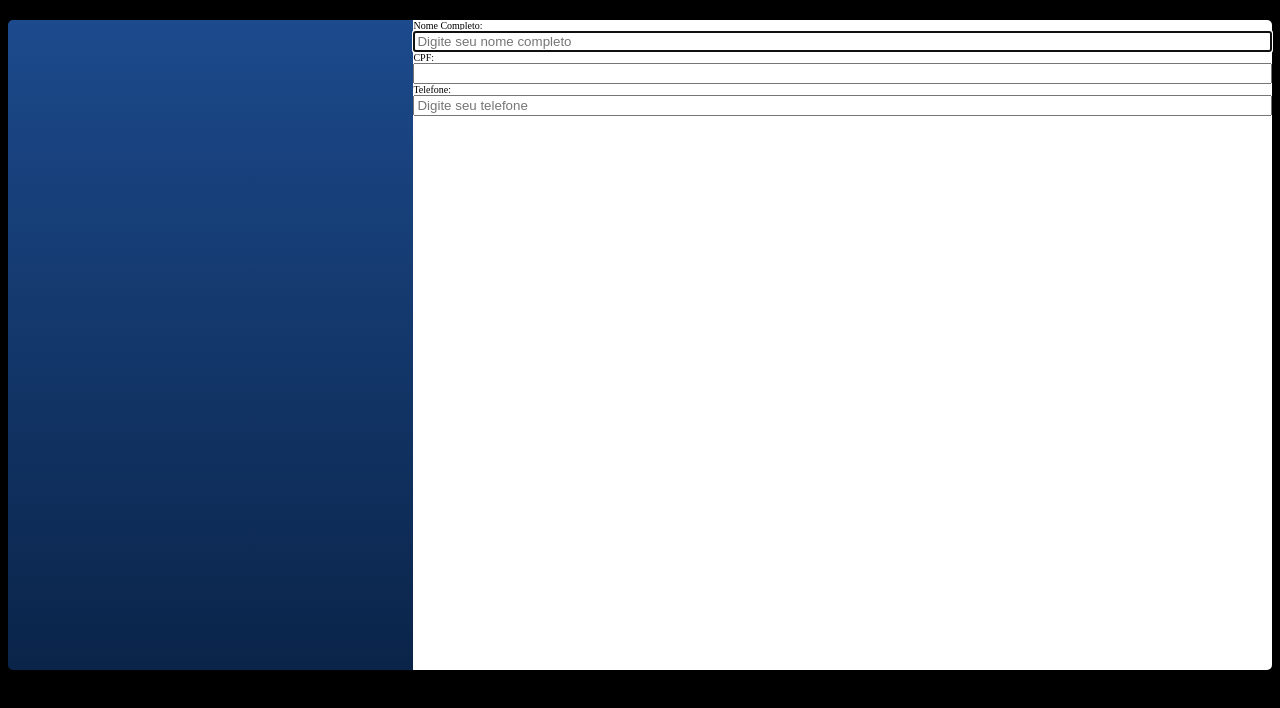
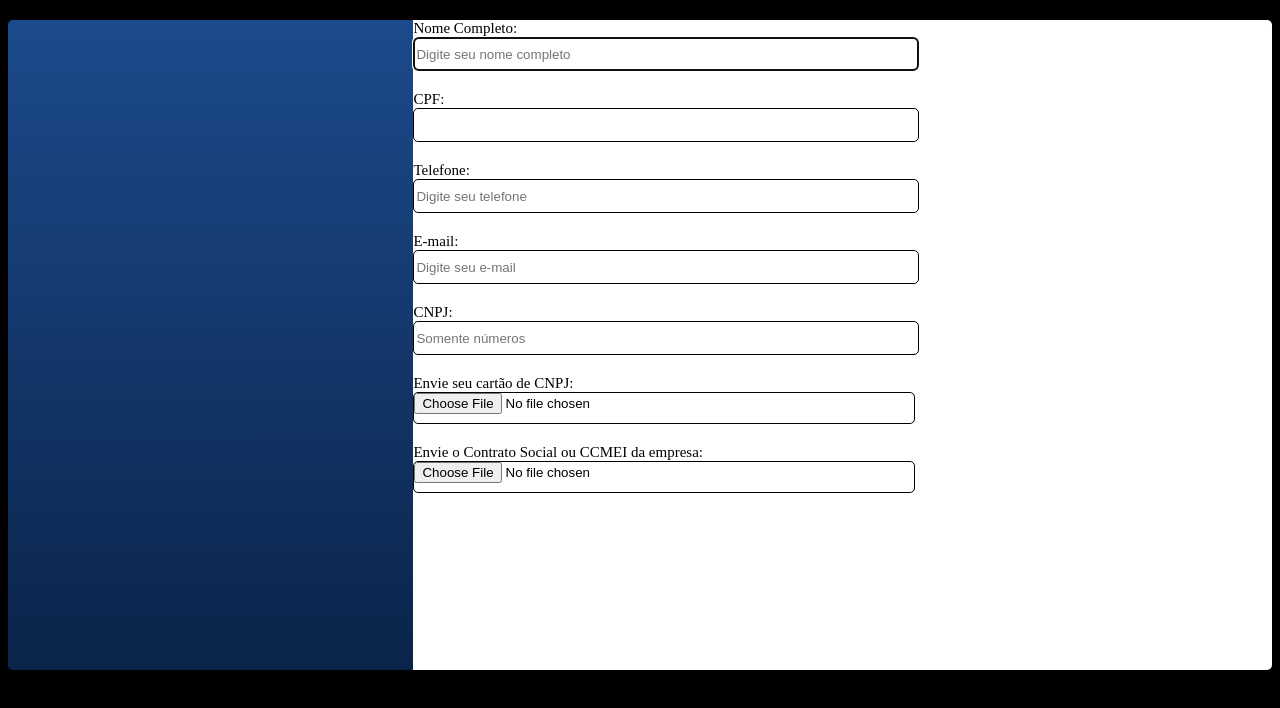
Before and after one commit to leandrocaronelanschi/siteformidentifica, a plain HTML site: page frontend/formulario.html in a window 1280 px wide. Drawn offline with Linux system fonts and the light colour scheme; a web font is replaced by a local one.

Commit message:
[feat] Criação dos campos do formulario

```diff
--- a/frontend/formulario.css
+++ b/frontend/formulario.css
@@ -1,6 +1,7 @@
 @font-face {
   font-family: WorksSans;
-  src: url('/frontend/fonts/Work_Sans/WorkSans-VariableFont_wght.ttf') format('truetype');
+  src: url("/frontend/fonts/Work_Sans/WorkSans-VariableFont_wght.ttf")
+    format("truetype");
   font-weight: 100 900;
   font-style: normal;
 }
@@ -36,23 +37,43 @@ body {
   border-radius: 0 0.5rem 0.5rem 0;
 }
 
-#container-nome {
+#container-nome,
+#container-cpf,
+#container-telefone,
+#container-email,
+#container-cnpj,
+#container-cartao-cnpj,
+#container-contrato-social {
   display: flex;
   flex-direction: column;
 }
 
-#container-cpf {
+#label-nome,
+#label-cpf,
+#label-tel,
+#label-email,
+#label-cnpj,
+#label-cartao-cnpj,
+#label-contrato-social {
+  font-family: "WorksSans";
+  font-size: 1.5rem;
+}
+
+#input-nome,
+#cpf-input,
+#input-tel,
+#input-email,
+#input-cnpj,
+#input-cartao-cnpj,
+#input-contrato-social {
+  width: 50rem;
+  height: 3rem;
+  border: solid 0.15rem black;
+  border-radius: 0.5rem;
+}
+
+#form-1 {
   display: flex;
   flex-direction: column;
+  gap: 2rem;
 }
-
-#container-telefone {
-  display: flex;
-  flex-direction: column;
-}
-
-#label-nome, #label-cpf, #label-tel  {
-
-  font-family: 'WorksSans';
-
-}
--- a/frontend/formulario.html
+++ b/frontend/formulario.html
@@ -14,7 +14,8 @@
         <form class="form-principal" id="form-1">
           <div id="container-nome">
             <label for="input-nome" id="label-nome">Nome Completo:</label>
-        <input id="input-nome"
+            <input
+              id="input-nome"
               type="text"
               name="nomeCompleto"
               placeholder="Digite seu nome completo"
@@ -24,15 +25,55 @@
           </div>
           <div id="container-cpf">
             <label for="input-cpf" id="label-cpf">CPF:</label>
-<input class="input-cpf" id="cpf-input" type="tel">
+            <input class="input-cpf" id="cpf-input" type="tel" />
           </div>
 
           <div id="container-telefone">
             <label for="input-tel" id="label-tel">Telefone:</label>
-    <input type="tel" name="telefone" id="input-tel" placeholder="Digite seu telefone" required>
+            <input
+              type="tel"
+              name="telefone"
+              id="input-tel"
+              placeholder="Digite seu telefone"
+              required
+            />
           </div>
+
+          <div id="container-email">
+            <label for="input-email" id="label-email">E-mail:</label>
+            <input
+              type="email"
+              name="email"
+              id="input-email"
+              placeholder="Digite seu e-mail"
+              required
+            />
+          </div>
+
+          <div id="container-cnpj">
+            <label for="input-cnpj" id="label-cnpj">CNPJ:</label>
+            <input
+              type="number"
+              name="cnpj"
+              id="input-cnpj"
+              placeholder="Somente números"
+              required
+            />
+          </div>
+
+          <div id="container-cartao-cnpj">
+            <label for="input-cnpj" id="label-cartao-cnpj"
+              >Envie seu cartão de CNPJ:</label
+            >
+            <input type="file" name="cartao-cnpj" id="input-cnpj" required />
+          </div>
+
+<div id="container-contrato-social">
+    <label for="input-contrato-social" id="label-contrato-social">Envie o Contrato Social ou CCMEI da empresa:</label>
+    <input type="file" name="contrato-social" id="input-contrato-social" required>
+</div>
+
         </form>
-
       </div>
     </div>
   </body>
```
Lines whose indentation alone changed are shown as unchanged.
